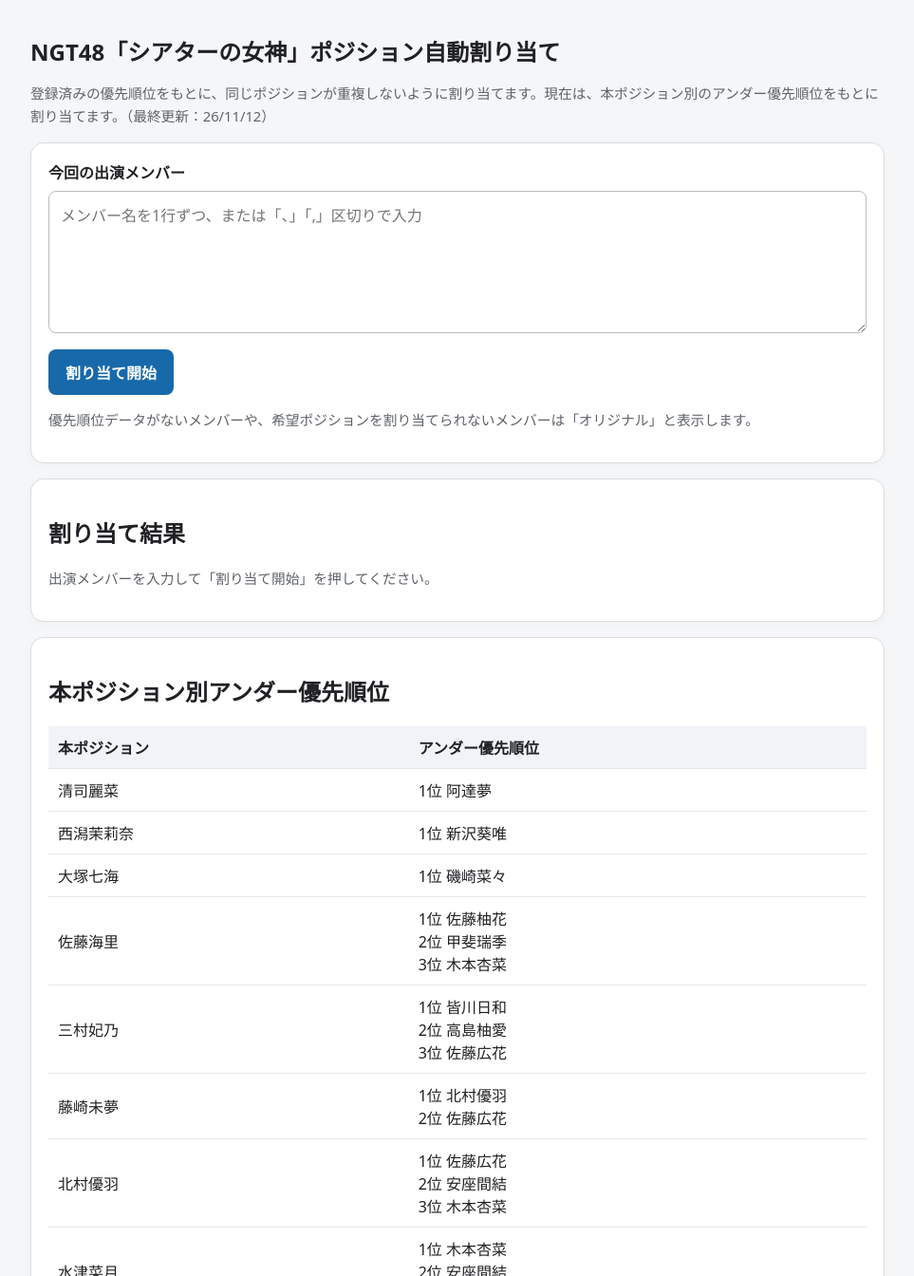
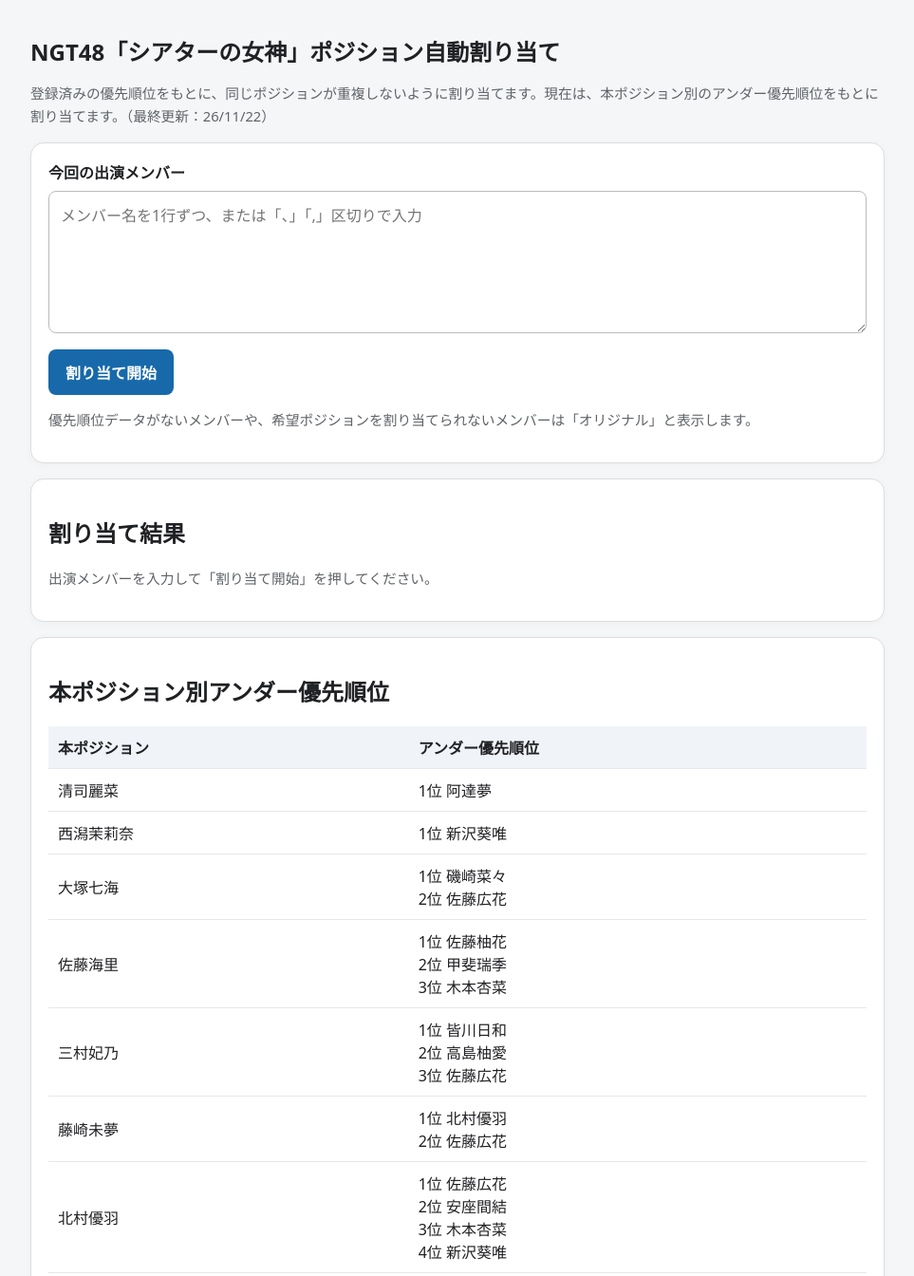
Before and after one commit to Tyorappe/NGT48-position-tool, a plain HTML site: page index.html in a window 1280 px wide. Shown: the top 1344 px of the page at 95% size, without its empty margins (158-1121 px from the left). Drawn offline with Linux system fonts and the light colour scheme.

Commit message:
Add files via upload

```diff
--- a/index.html
+++ b/index.html
@@ -4,15 +4,15 @@
 :root{font-family:system-ui,-apple-system,"Segoe UI",sans-serif;color:#202124;background:#f5f6f8}body{max-width:900px;margin:0 auto;padding:20px}h1{font-size:1.5rem}p{line-height:1.6}.card{background:white;border:1px solid #ddd;border-radius:14px;padding:18px;margin:16px 0;box-shadow:0 2px 8px #00000008}label{display:block;font-weight:650;margin-bottom:8px}textarea{box-sizing:border-box;width:100%;min-height:150px;padding:12px;border:1px solid #bbb;border-radius:8px;font:inherit}button{background:#1769aa;color:white;border:0;border-radius:8px;padding:12px 18px;font:inherit;font-weight:650;cursor:pointer;margin-top:12px}button.secondary{background:#e8eef5;color:#17324d;margin-left:8px}table{width:100%;border-collapse:collapse;margin-top:10px}th,td{text-align:left;padding:10px;border-bottom:1px solid #e5e7eb}th{background:#f0f3f7} .muted{color:#5f6368;font-size:.92rem}.pill{display:inline-block;border-radius:999px;padding:3px 9px;background:#e6f4ea;color:#137333;font-size:.85rem}.warn{background:#fff4e5;color:#8a4b00;padding:10px;border-radius:8px}.err{color:#b3261e}.grid{display:grid;grid-template-columns:1fr 1fr;gap:12px}@media(max-width:600px){.grid{grid-template-columns:1fr}body{padding:12px}th,td{padding:8px 5px;font-size:.9rem}}
 </style></head><body>
 <h1>NGT48「シアターの女神」ポジション自動割り当て</h1>
-<p class="muted">登録済みの優先順位をもとに、同じポジションが重複しないように割り当てます。現在は、本ポジション別のアンダー優先順位をもとに割り当てます。（最終更新：26/11/12）</p>
+<p class="muted">登録済みの優先順位をもとに、同じポジションが重複しないように割り当てます。現在は、本ポジション別のアンダー優先順位をもとに割り当てます。（最終更新：26/11/22）</p>
 <div class="card"><label for="performers">今回の出演メンバー</label><textarea id="performers" placeholder="メンバー名を1行ずつ、または「、」「,」区切りで入力"></textarea><div><button id="run">割り当て開始</button></div><p class="muted">優先順位データがないメンバーや、希望ポジションを割り当てられないメンバーは「オリジナル」と表示します。</p></div>
 <div class="card" id="result"><h2>割り当て結果</h2><p class="muted">出演メンバーを入力して「割り当て開始」を押してください。</p></div>
 <div class="card"><h2>本ポジション別アンダー優先順位</h2><div id="prefs"></div></div>
 <script>
 const prefs={
 '木本杏菜':['水津菜月','北村優羽','佐藤海里'],
-'佐藤広花':['北村優羽','藤崎未夢','鈴木凛々花','三村妃乃','木本優菜',],
-'新沢葵唯':['西潟茉莉奈','杉本萌'],
+'佐藤広花':['北村優羽','藤崎未夢','鈴木凛々花','三村妃乃','木本優菜','大塚七海'],
+'新沢葵唯':['西潟茉莉奈','杉本萌','北村優羽'],
 '高島柚愛':['磯部瑠紅','三村妃乃'],
 '西川晴菜':['杉本萌'],
 '安座間結':['北村優羽','水津菜月'],
@@ -24,15 +24,15 @@ const prefs={
 '磯崎菜々':['喜多花恵','大塚七海','木本優菜'],
 '北村優羽':['藤崎未夢']
 };
-// 本ポジション側のアンダー優先順位（2026/11/12更新）
+// 本ポジション側のアンダー優先順位（2026/11/22更新）
 const positionPrefs={
 '清司麗菜':['阿達夢'],
 '西潟茉莉奈':['新沢葵唯'],
-'大塚七海':['磯崎菜々'],
+'大塚七海':['磯崎菜々','佐藤広花'],
 '佐藤海里':['佐藤柚花','甲斐瑞季','木本杏菜'],
 '三村妃乃':['皆川日和','高島柚愛','佐藤広花'],
 '藤崎未夢':['北村優羽','佐藤広花'],
-'北村優羽':['佐藤広花','安座間結','木本杏菜'],
+'北村優羽':['佐藤広花','安座間結','木本杏菜','新沢葵唯'],
 '水津菜月':['木本杏菜','安座間結','北澤百音'],
 '木本優菜':['磯崎菜々','皆川日和','佐藤広花'],
 '鈴木凛々花':['甲斐瑞季','佐藤広花','北澤百音'],
```
